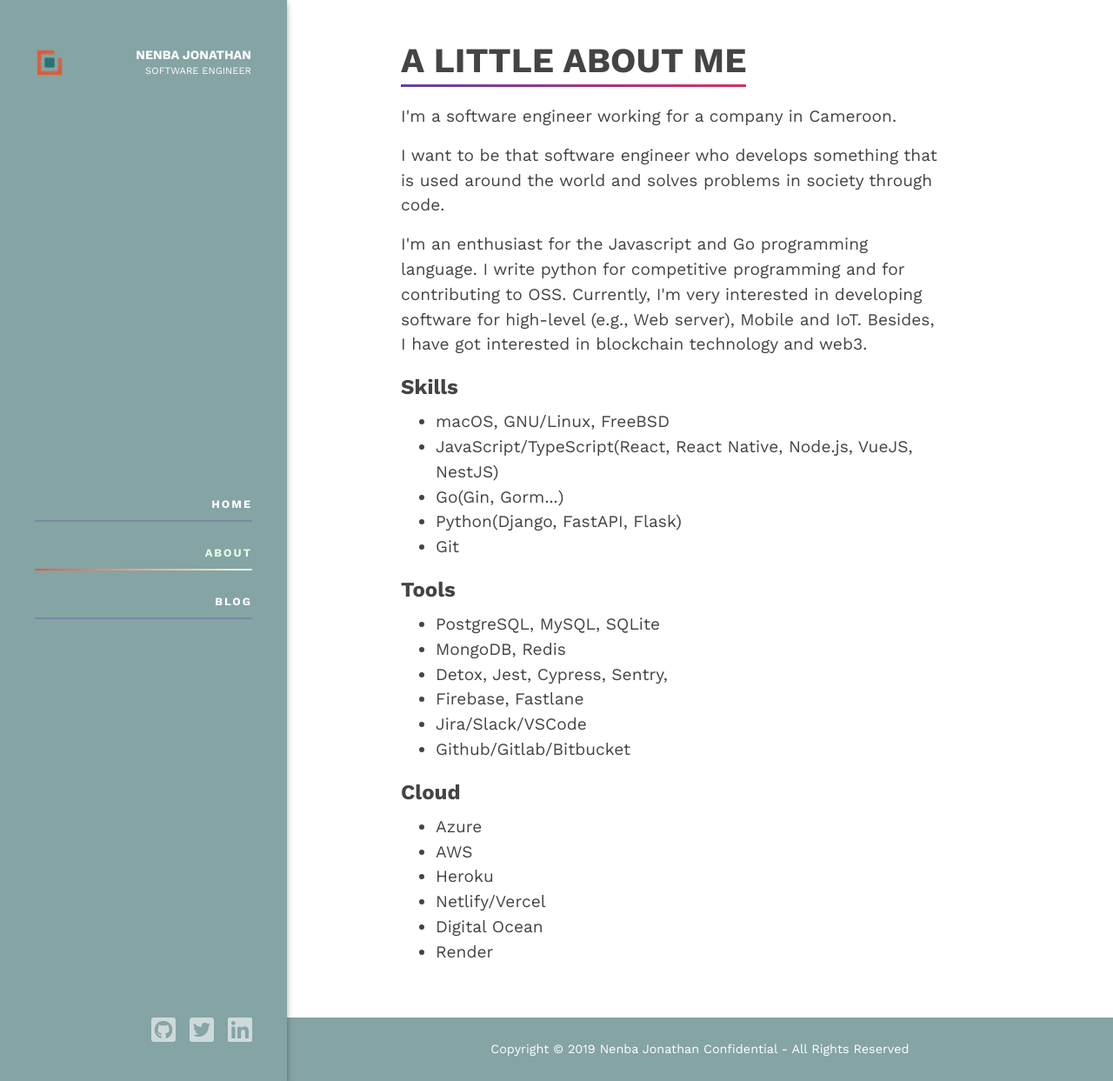
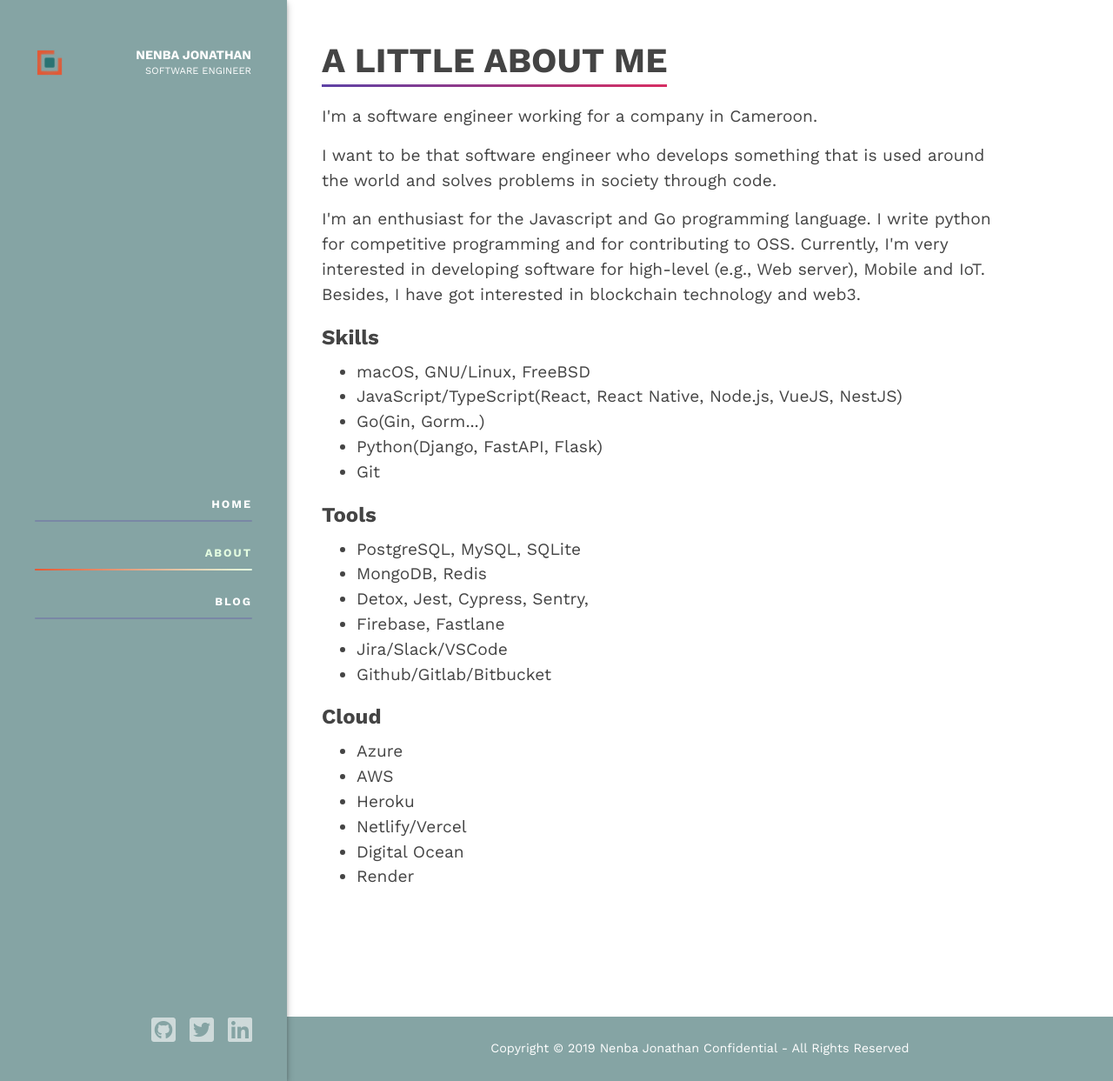
Before and after one commit to nejos97/nejos97.github.io, a Jekyll site: the page built from pages/about.html, in a window 1280 px wide and 1243 px high. Shown: the whole window at 87% size. Built offline with Jekyll 4.4.1, drawn with Linux system fonts in a browser that asks for light colours.

Commit message:
chore: increase the with of the blog container

```diff
--- a/assets/css/blog.css
+++ b/assets/css/blog.css
@@ -331,7 +331,7 @@
   align-items: center; }
 
 .container.blog {
-  max-width: 768px;
+  max-width: 968px;
   font-size: 20px; }
 
 .container .section-intro {
```
